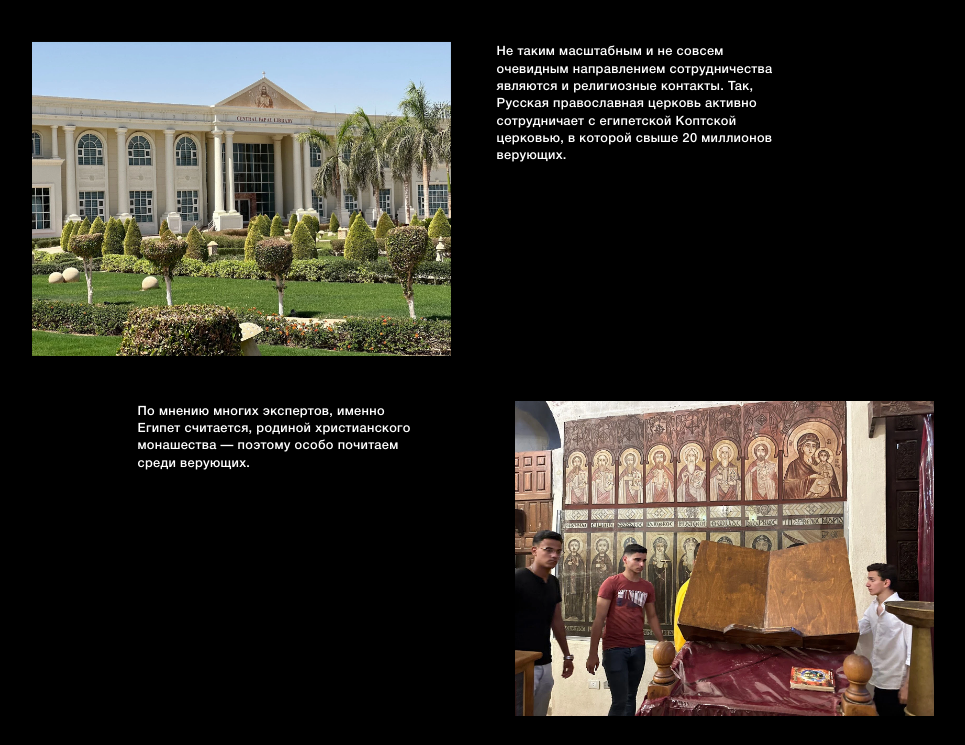
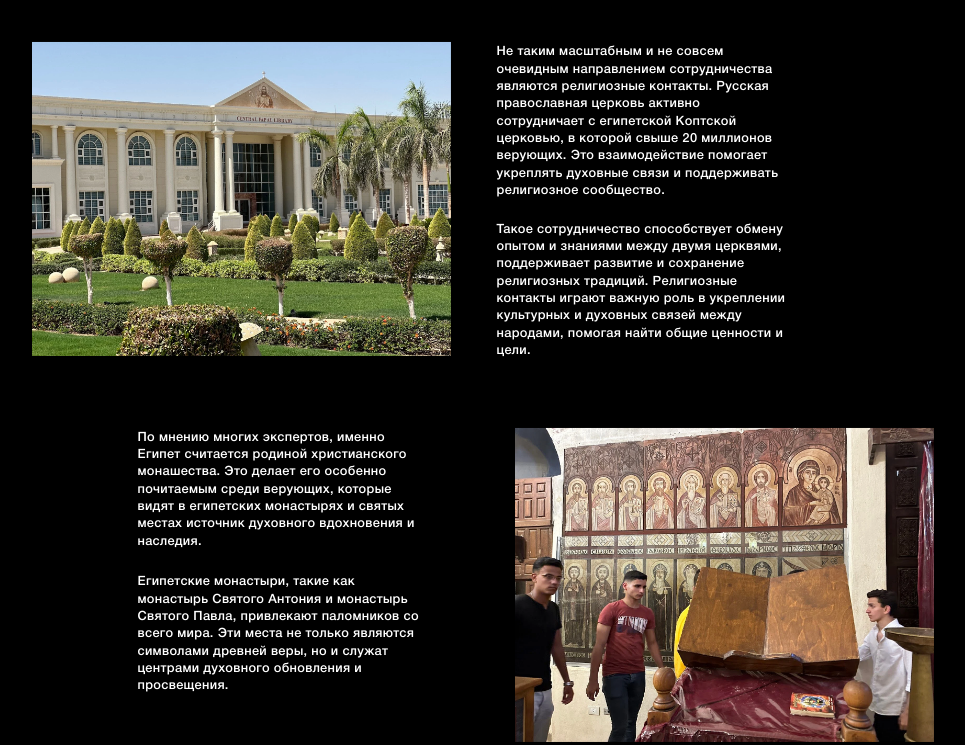
Before and after one commit to Garapov/egypt, a plain HTML site: page index.html in a window 1280 px wide. Shown: the part 5578-6323 px from the top of the page, without its empty margins (111-1076 px from the left). Drawn offline with Linux system fonts and the light colour scheme.

Commit message:
Добавление текста

```diff
--- a/index.html
+++ b/index.html
@@ -218,15 +218,15 @@
 				<div class="sec5__mid">
 					<img src="assets/img/img-12.webp" alt="sec5_2" width="100" height="100" class="sec5__midImg scrollme animateme" data-when="view" data-from="0.5" data-to="0" data-translatex="-200" data-translatey="200" style="opacity: 1; transform: translate3d(-198px, 198px, 0px) rotateX(0deg) rotateY(0deg) rotateZ(0deg) scale3d(1, 1, 1);">
 					<div class="sec5__midContent">
-						<div class="sec5__topText scrollme animateme" data-when="view" data-translatex="100" data-from="0.5" data-to="0" data-opacity="0" style="opacity: 1; transform: translate3d(0px, 0px, 0px) rotateX(0deg) rotateY(0deg) rotateZ(0deg) scale3d(1, 1, 1);">Не таким масштабным и не совсем очевидным направлением сотрудничества являются и религиозные контакты. Так, Русская православная церковь активно сотрудничает с египетской Коптской церковью, в которой свыше 20 миллионов верующих.
-
-						</div>
+						<div class="sec5__topText scrollme animateme" data-when="view" data-translatex="100" data-from="0.5" data-to="0" data-opacity="0" style="opacity: 1; transform: translate3d(0px, 0px, 0px) rotateX(0deg) rotateY(0deg) rotateZ(0deg) scale3d(1, 1, 1);">Не таким масштабным и не совсем очевидным направлением сотрудничества являются религиозные контакты. Русская православная церковь активно сотрудничает с египетской Коптской церковью, в которой свыше 20 миллионов верующих. Это взаимодействие помогает укреплять духовные связи и поддерживать религиозное сообщество. </div>
+						<div class="sec5__topText scrollme animateme" data-when="view" data-translatex="100" data-from="0.5" data-to="0" data-opacity="0" style="opacity: 1; transform: translate3d(0px, 0px, 0px) rotateX(0deg) rotateY(0deg) rotateZ(0deg) scale3d(1, 1, 1);">Такое сотрудничество способствует обмену опытом и знаниями между двумя церквями, поддерживает развитие и сохранение религиозных традиций. Религиозные контакты играют важную роль в укреплении культурных и духовных связей между народами, помогая найти общие ценности и цели. </div>
 
 					</div>
 				</div>
 				<div class="sec5__bottom">
 					<div class="sec5__bottomContent">
-						<div class="sec5__topText scrollme animateme" data-when="view" data-translatex="100" data-from="0.5" data-to="0" data-opacity="0" style="opacity: 0.86; transform: translate3d(14px, 0px, 0px) rotateX(0deg) rotateY(0deg) rotateZ(0deg) scale3d(1, 1, 1);">По мнению многих экспертов, именно Египет считается, родиной христианского монашества — поэтому особо почитаем среди верующих.</div>
+						<div class="sec5__topText scrollme animateme" data-when="view" data-translatex="100" data-from="0.5" data-to="0" data-opacity="0" style="opacity: 0.86; transform: translate3d(14px, 0px, 0px) rotateX(0deg) rotateY(0deg) rotateZ(0deg) scale3d(1, 1, 1);">По мнению многих экспертов, именно Египет считается родиной христианского монашества. Это делает его особенно почитаемым среди верующих, которые видят в египетских монастырях и святых местах источник духовного вдохновения и наследия.</div>
+						<div class="sec5__topText scrollme animateme" data-when="view" data-translatex="100" data-from="0.5" data-to="0" data-opacity="0" style="opacity: 0.86; transform: translate3d(14px, 0px, 0px) rotateX(0deg) rotateY(0deg) rotateZ(0deg) scale3d(1, 1, 1);">Египетские монастыри, такие как монастырь Святого Антония и монастырь Святого Павла, привлекают паломников со всего мира. Эти места не только являются символами древней веры, но и служат центрами духовного обновления и просвещения.</div>
 					</div>
 					<img src="assets/img/img-13.webp" alt="sec5_2" width="100" height="100" class="sec5__midImg scrollme animateme" data-when="view" data-from="0.5" data-to="0" data-translatex="-200" data-translatey="200">
 
```
